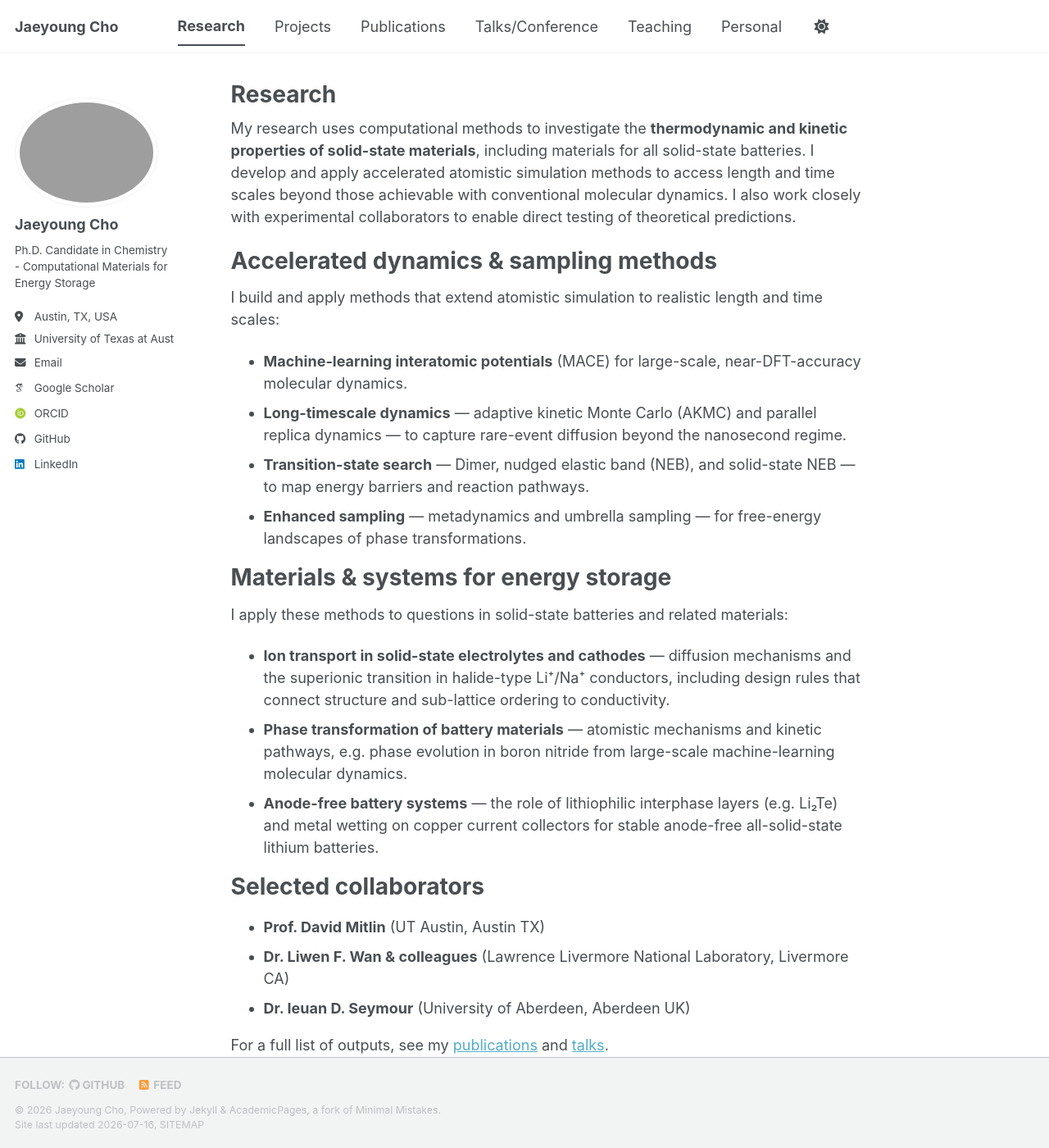
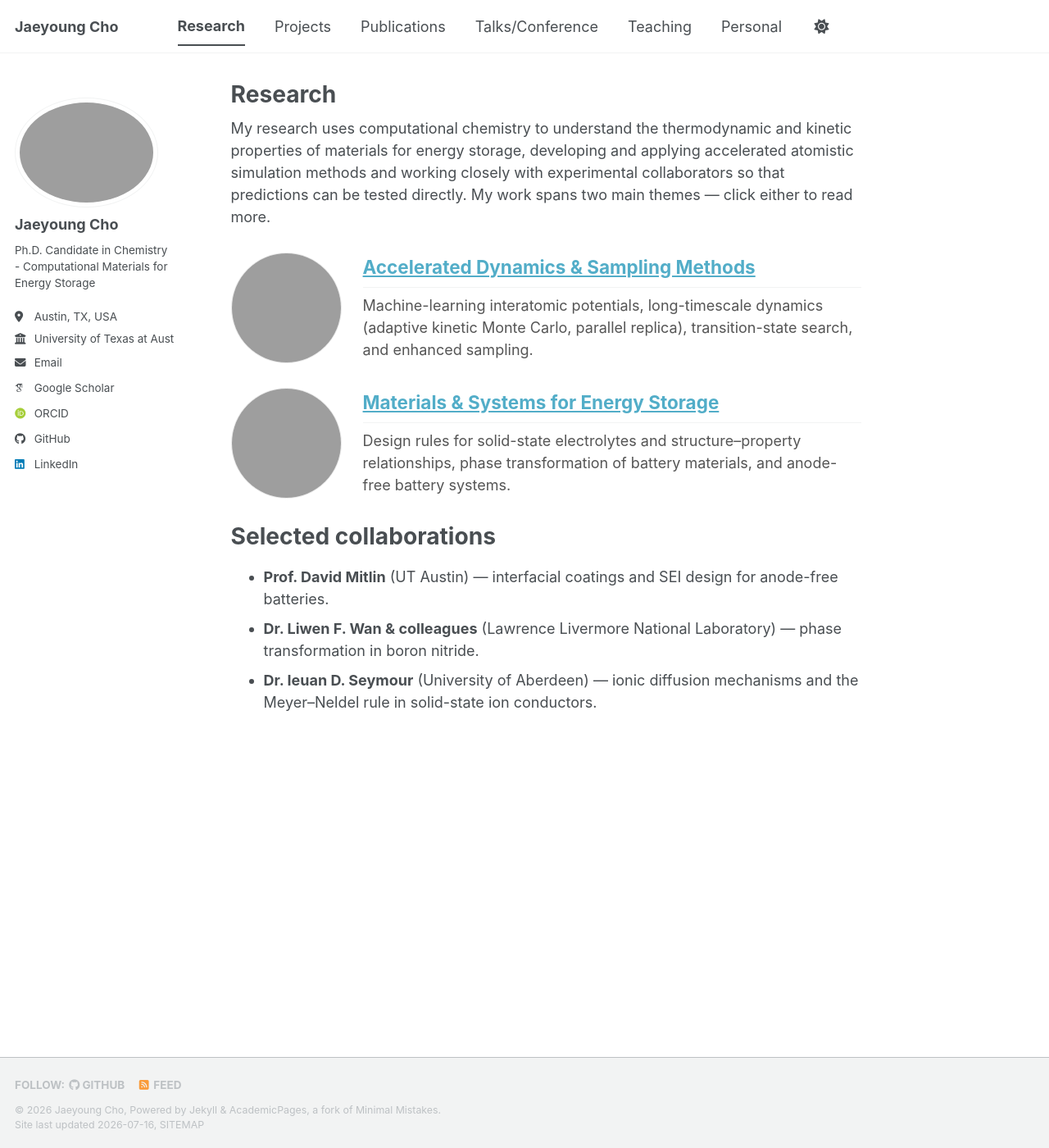
Before and after one commit to jycho5758/jycho5758.github.io, a Jekyll site: the page built from _pages/research.md, in a window 1280 px wide and 1400 px high. Shown: the whole window at 82% size. Built offline with Jekyll 4.4.1, drawn with Linux system fonts in a browser that asks for light colours; some web fonts are replaced; a script bundle is joined from its source files by our own code; library files that are not in the unit come from our copies; grey boxes are pictures that could not be loaded.

Commit message:
Update research.md

```diff
--- a/_pages/research.md
+++ b/_pages/research.md
@@ -4,29 +4,32 @@ permalink: /research/
 author_profile: true
 ---
 
-My research uses computational methods to investigate the **thermodynamic and kinetic properties of solid-state materials**, including materials for all solid-state batteries. I develop and apply accelerated atomistic simulation methods to access length and time scales beyond those achievable with conventional molecular dynamics. I also work closely with experimental collaborators to enable direct testing of theoretical predictions.
+My research uses computational chemistry to understand the thermodynamic and kinetic properties of materials for energy storage, developing and applying accelerated atomistic simulation methods and working closely with experimental collaborators so that predictions can be tested directly. My work spans two main themes — click either to read more.
 
-Accelerated dynamics & sampling methods
+<div style="display:flex; align-items:center; gap:26px; margin:30px 0; flex-wrap:wrap;">
+  <a href="/research/accelerated-dynamics/" style="flex-shrink:0;">
+    <img src="/images/research/accelerated-dynamics.png" alt="Accelerated dynamics and sampling methods"
+         style="width:135px; height:135px; border-radius:50%; object-fit:cover; border:1px solid #eaeaea;">
+  </a>
+  <div style="flex:1; min-width:240px;">
+    <h2 style="margin:0 0 8px 0;"><a href="/research/accelerated-dynamics/">Accelerated Dynamics &amp; Sampling Methods</a></h2>
+    <p style="margin:0; color:#555;">Machine-learning interatomic potentials, long-timescale dynamics (adaptive kinetic Monte Carlo, parallel replica), transition-state search, and enhanced sampling.</p>
+  </div>
+</div>
+
+<div style="display:flex; align-items:center; gap:26px; margin:30px 0; flex-wrap:wrap;">
+  <a href="/research/energy-storage/" style="flex-shrink:0;">
+    <img src="/images/research/energy-storage.png" alt="Materials and systems for energy storage"
+         style="width:135px; height:135px; border-radius:50%; object-fit:cover; border:1px solid #eaeaea;">
+  </a>
+  <div style="flex:1; min-width:240px;">
+    <h2 style="margin:0 0 8px 0;"><a href="/research/energy-storage/">Materials &amp; Systems for Energy Storage</a></h2>
+    <p style="margin:0; color:#555;">Design rules for solid-state electrolytes and structure–property relationships, phase transformation of battery materials, and anode-free battery systems.</p>
+  </div>
+</div>
+
+Selected collaborations
 ======
-I build and apply methods that extend atomistic simulation to realistic length and time scales:
-
-- **Machine-learning interatomic potentials** (MACE) for large-scale, near-DFT-accuracy molecular dynamics.
-- **Long-timescale dynamics** — adaptive kinetic Monte Carlo (AKMC) and parallel replica dynamics — to capture rare-event diffusion beyond the nanosecond regime.
-- **Transition-state search** — Dimer, nudged elastic band (NEB), and solid-state NEB — to map energy barriers and reaction pathways.
-- **Enhanced sampling** — metadynamics and umbrella sampling — for free-energy landscapes of phase transformations.
-
-Materials & systems for energy storage
-======
-I apply these methods to questions in solid-state batteries and related materials:
-
-- **Ion transport in solid-state electrolytes and cathodes** — diffusion mechanisms and the superionic transition in halide-type Li⁺/Na⁺ conductors, including design rules that connect structure and sub-lattice ordering to conductivity.
-- **Phase transformation of battery materials** — atomistic mechanisms and kinetic pathways, e.g. phase evolution in boron nitride from large-scale machine-learning molecular dynamics.
-- **Anode-free battery systems** — the role of lithiophilic interphase layers (e.g. Li₂Te) and metal wetting on copper current collectors for stable anode-free all-solid-state lithium batteries.
-
-Selected collaborators
-======
-- **Prof. David Mitlin** (UT Austin, Austin TX)
-- **Dr. Liwen F. Wan & colleagues** (Lawrence Livermore National Laboratory, Livermore CA)
-- **Dr. Ieuan D. Seymour** (University of Aberdeen, Aberdeen UK)
-
-For a full list of outputs, see my [publications](/publications/) and [talks](/talks/).
+- **Prof. David Mitlin** (UT Austin) — interfacial coatings and SEI design for anode-free batteries.
+- **Dr. Liwen F. Wan & colleagues** (Lawrence Livermore National Laboratory) — phase transformation in boron nitride.
+- **Dr. Ieuan D. Seymour** (University of Aberdeen) — ionic diffusion mechanisms and the Meyer–Neldel rule in solid-state ion conductors.
```
